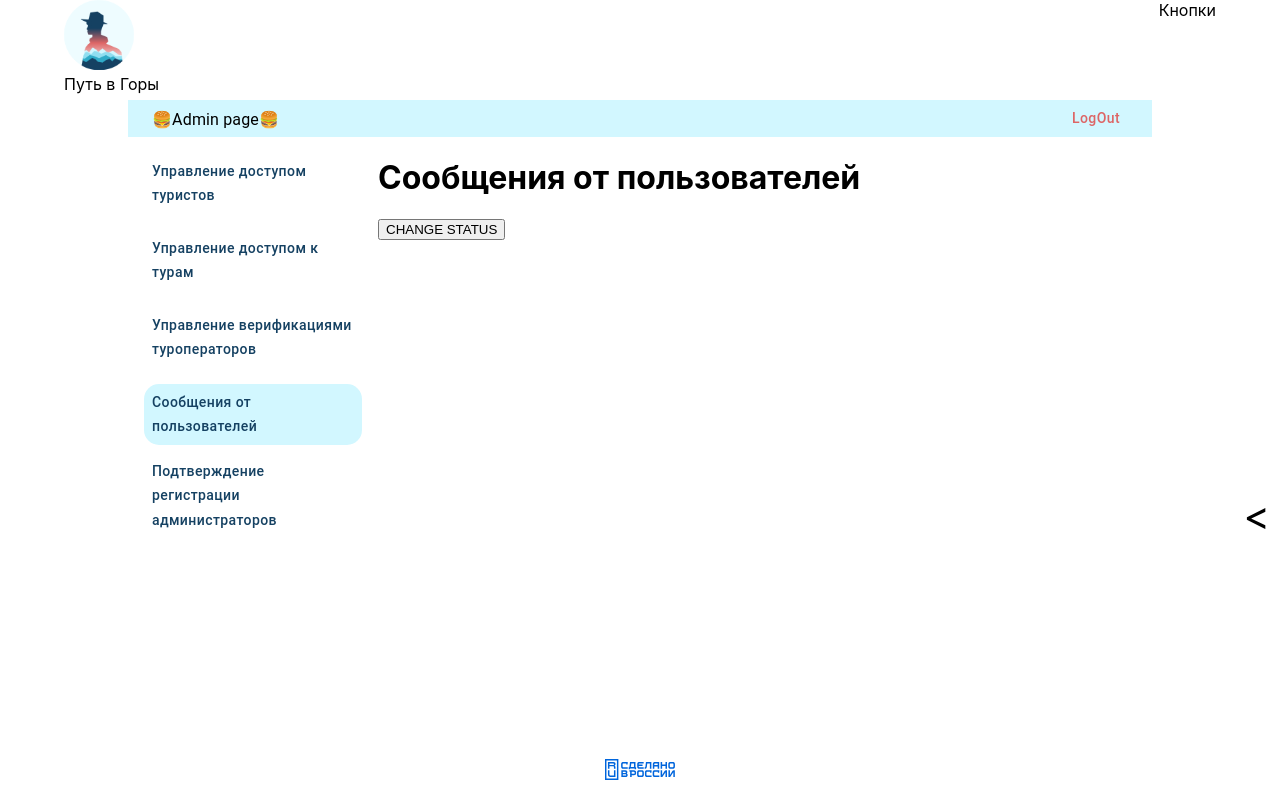
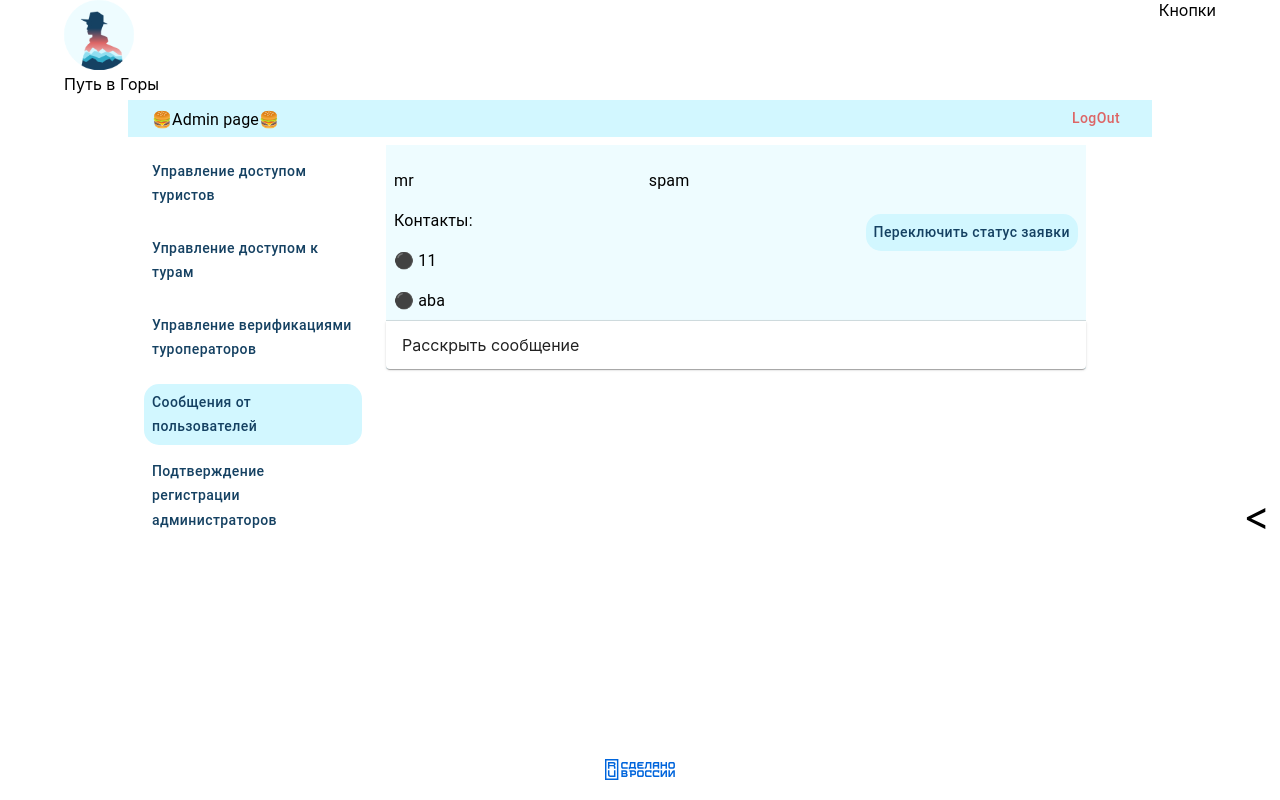
Before and after one commit to TTOPTPET/roadToMountains, a React (Create React App) app: page /admin/messages in a window 1280 px wide. Built offline with nearby package versions, Linux system fonts and the light colour scheme.

Commit message:
Сделал фабрику, позже стили сделаю

```diff
--- a/src/components/Admin/AdminFabric/AdminFabric.tsx
+++ b/src/components/Admin/AdminFabric/AdminFabric.tsx
@@ -1,11 +1,32 @@
-import { FC } from "react";
+import { FC, useState } from "react";
 import { IAdminComponent } from "./AdminFabricTypes/AdminFabricTypes";
-import { Button, Stack, Typography } from "@mui/material";
+import {
+  Accordion,
+  AccordionDetails,
+  AccordionSummary,
+  Button,
+  Stack,
+  SvgIcon,
+  Typography,
+} from "@mui/material";
 import { mobileWidth } from "../../../config/config";
 import { whiteColor } from "../../../config/MUI/color/color";
-import { tourBan, userBan } from "../../../submitFunctions/adminAPI";
+import {
+  changeMessageStatus,
+  tourBan,
+  userBan,
+  verifyCreator,
+} from "../../../submitFunctions/adminAPI";
+import { IChangeStatus } from "../../../models/adminModels/IChangeStatus";
+import { ReactComponent as DownloadIcon } from "../../../media/download.svg";
 
 export const AdminComponent: FC<IAdminComponent> = (props: IAdminComponent) => {
+  const [expanded, setExpanded] = useState<string | false>(false);
+
+  const handleChange =
+    (panel: string) => (event: React.SyntheticEvent, isExpanded: boolean) => {
+      setExpanded(isExpanded ? panel : false);
+    };
   const handlerUserBanClick = (touristId: string) => {
     userBan((value) => value, touristId, undefined, true);
   };
@@ -14,13 +35,28 @@ export const AdminComponent: FC<IAdminComponent> = (props: IAdminComponent) => {
     tourBan((value) => value, tourId, undefined, true);
   };
 
+  const handlerMessageStatusClick = (status: IChangeStatus) => {
+    changeMessageStatus((value) => value, status, undefined, true);
+  };
+
+  const handlerVerifyStatusClick = (creatorId: string) => {
+    verifyCreator((value) => value, creatorId, undefined, true);
+  };
+
+  const handlerDownloadClick = (path: string) => {
+    const link = document.createElement("a");
+    link.download = path;
+    link.href = "./" + path;
+    link.click();
+  };
+
   switch (props.type) {
     case "tourist": {
       const { touristId, name, phone, email, banStatus } = props;
+
       return (
         <Stack
           direction={"row"}
-          key={touristId}
           minWidth={mobileWidth}
           justifyContent={"space-between"}
           borderRadius={5}
@@ -69,10 +105,10 @@ export const AdminComponent: FC<IAdminComponent> = (props: IAdminComponent) => {
     case "tour": {
       const { tourId, tourName, creatorInfo } = props;
       const { name, phone, email } = creatorInfo;
+
       return (
         <Stack
           direction={"row"}
-          key={tourId}
           minWidth={mobileWidth}
           justifyContent={"space-between"}
           borderRadius={5}
@@ -113,13 +149,203 @@ export const AdminComponent: FC<IAdminComponent> = (props: IAdminComponent) => {
       );
     }
     case "message": {
-      return <Stack></Stack>;
+      const { userInfo, messageId, statusMessage, typeMessage, dataMessage } =
+        props;
+      const { phone, email, name } = userInfo;
+      const { tourInfo, message } = dataMessage;
+      const { tourDate, publicTourId, tourName, creatorName } = tourInfo;
+      const { from, to } = tourDate;
+
+      return (
+        <Stack bgcolor={whiteColor}>
+          <Stack
+            direction={"row"}
+            minWidth={mobileWidth}
+            justifyContent={"space-between"}
+            borderRadius={5}
+            padding={1}
+          >
+            <Stack direction={"column"} className="user-info">
+              <Typography component={"h1"} mt={2}>
+                {name}
+              </Typography>
+              <Typography component={"p"} mt={2}>
+                Контакты:
+              </Typography>
+              <Typography component={"p"} mt={2}>
+                ⚫ {phone}
+              </Typography>
+              <Typography component={"p"} mt={2}>
+                ⚫ {email}
+              </Typography>
+            </Stack>
+            <Stack direction={"column"}>
+              <Typography component={"p"} mt={2}>
+                {typeMessage}
+              </Typography>
+              {typeMessage === "проблема с туром" && (
+                <>
+                  <Typography component={"p"} mt={2}>
+                    ⚫ {tourName}, {publicTourId}
+                  </Typography>
+                  <Typography component={"p"} mt={2}>
+                    ⚫ {creatorName}
+                  </Typography>
+                  <Typography component={"p"} mt={2}>
+                    ⚫ {from} - {to}
+                  </Typography>
+                </>
+              )}
+            </Stack>
+            <Stack
+              alignItems={"center"}
+              direction={"row"}
+              className="ban-button"
+            >
+              <Button
+                color="secondary"
+                onClick={() =>
+                  handlerMessageStatusClick({ messageId, statusMessage })
+                }
+              >
+                Переключить статус заявки
+              </Button>
+            </Stack>
+          </Stack>
+          <Accordion
+            expanded={expanded === "panel4"}
+            onChange={handleChange("panel4")}
+            className="message-panel"
+          >
+            <AccordionSummary
+              aria-controls="panel4bh-content"
+              id="panel4bh-header"
+            >
+              {!expanded ? <>Расскрыть сообщение</> : <>Скрыть сообщение</>}
+            </AccordionSummary>
+            <AccordionDetails>
+              <Typography component={"p"} mt={2}>
+                {message}
+              </Typography>
+            </AccordionDetails>
+          </Accordion>
+        </Stack>
+      );
     }
     case "creator": {
-      return <></>;
+      const { phone, email, name, creatorId, dataUser } = props;
+      const {
+        regisryId,
+        ceratorType,
+        statusVerify,
+        changeVerifyDate,
+        creatorDocuments,
+      } = dataUser;
+      return (
+        <Stack direction={"column"} bgcolor={whiteColor}>
+          <Stack
+            direction={"row"}
+            minWidth={mobileWidth}
+            justifyContent={"space-between"}
+            borderRadius={5}
+            padding={1}
+          >
+            <Stack direction={"column"} className="creator-info">
+              <Typography component={"h1"} mt={2}>
+                {name}
+              </Typography>
+              <Stack direction={"row"} flexWrap={"wrap"} gap={10}>
+                <Stack direction={"column"}>
+                  <Typography component={"p"} mt={2}>
+                    Телефон: {phone}
+                  </Typography>
+                  <Typography component={"p"} mt={2}>
+                    Почта: {email}
+                  </Typography>
+                </Stack>
+                <Stack direction={"column"}>
+                  <Typography component={"p"} mt={2}>
+                    Номер в реестре: {regisryId}
+                  </Typography>
+                  <Typography component={"p"} mt={2}>
+                    Тип: {ceratorType}
+                  </Typography>
+                </Stack>
+              </Stack>
+            </Stack>
+            <Stack
+              alignItems={"center"}
+              direction={"column"}
+              className="buttons"
+              gap={1}
+            >
+              <Typography component={"p"} mt={2}>
+                {statusVerify}: {changeVerifyDate}
+              </Typography>
+              <Button
+                color="secondary"
+                onClick={() => handlerVerifyStatusClick(creatorId)}
+              >
+                Переключить статус верификации
+              </Button>
+              <Button
+                color="secondary"
+                onClick={() => handlerUserBanClick(creatorId)}
+              >
+                Переключить статус блокировки
+              </Button>
+            </Stack>
+          </Stack>
+          {creatorDocuments.map((document, index) => (
+            <Stack direction={"row"} key={index}>
+              <Button
+                variant="text"
+                onClick={() => handlerDownloadClick(document.documentPath)}
+              >
+                <SvgIcon scale={0.1}>
+                  <DownloadIcon />
+                </SvgIcon>
+              </Button>
+              <Typography component={"p"} mt={1}>
+                {document.documentName}
+              </Typography>
+            </Stack>
+          ))}
+        </Stack>
+      );
     }
     case "admin": {
-      return <></>;
+      const { phone, email, name, banStatus } = props;
+      return (
+        <Stack
+          direction={"row"}
+          minWidth={mobileWidth}
+          justifyContent={"space-between"}
+          borderRadius={5}
+          bgcolor={whiteColor}
+          padding={1}
+        >
+          <Typography component={"h5"} mt={2}>
+            {name}
+          </Typography>
+          <Stack direction={"column"} className="ban-user-info">
+            <Typography component={"p"} mt={2}>
+              Контакты:
+            </Typography>
+            <Typography component={"p"} mt={2}>
+              ⚫ {phone}
+            </Typography>
+            <Typography component={"p"} mt={2}>
+              ⚫ {email}
+            </Typography>
+          </Stack>
+          <Stack alignItems={"center"} direction={"row"} className="ban-button">
+            <Button color={banStatus ? "secondary" : "error"}>
+              В данных не было id, не заметил:/
+            </Button>
+          </Stack>
+        </Stack>
+      );
     }
 
     default:
--- a/src/pages/AdminPage/AdminMessagesPage/AdminMessagesPage.tsx
+++ b/src/pages/AdminPage/AdminMessagesPage/AdminMessagesPage.tsx
@@ -1,41 +1,23 @@
 import { useEffect, useState } from "react";
 import { IUserMessage } from "../../../models/adminModels/IUsersMessage";
-import {
-  getUserMessages,
-  changeMessageStatus,
-} from "../../../submitFunctions/adminAPI";
-import { IChangeStatus } from "../../../models/adminModels/IChangeStatus";
+import { getUserMessages } from "../../../submitFunctions/adminAPI";
+import { Stack } from "@mui/material";
+import { AdminComponent } from "../../../components/Admin/AdminFabric/AdminFabric";
 
 export const AdminMessagesPage = () => {
   const [userMessages, setUserMessages] = useState<IUserMessage[]>([]);
-  const [messageStatus, setMessageStatus] = useState<IChangeStatus>();
+
   useEffect(() => {
     getUserMessages((value) => setUserMessages(value), undefined, true);
     console.log(userMessages);
   }, [userMessages]);
 
-  const handlerChangeStatusClick = (message: IChangeStatus) => {
-    changeMessageStatus(
-      (value) => setMessageStatus(value),
-      message,
-      undefined,
-      true
-    );
-  };
-  const message: IChangeStatus = {
-    messageId: "1",
-    statusMessage: "ABOBA",
-  };
   return (
-    <>
-      <h1>Сообщения от пользователей</h1>
-      <input
-        type="button"
-        onClick={() => handlerChangeStatusClick(message)}
-        value="CHANGE STATUS"
-      />
-      <h5>{messageStatus?.messageId}</h5>
-      <h5>{messageStatus?.statusMessage}</h5>
-    </>
+    <Stack padding={1} gap={1}>
+      {userMessages &&
+        userMessages.map((item, index) => (
+          <AdminComponent type="message" {...item} key={index} />
+        ))}
+    </Stack>
   );
 };
```
Also changed, not shown: src/pages/AdminPage/AdminConfirmAdminPage/AdminConfirmAdminPage.tsx (+10 -46 lines), src/pages/AdminPage/AdminVerifyTouroperatorPage/AdminVerifyTouroperatorPage.tsx (+9 -22 lines), src/media/download.svg (added).
